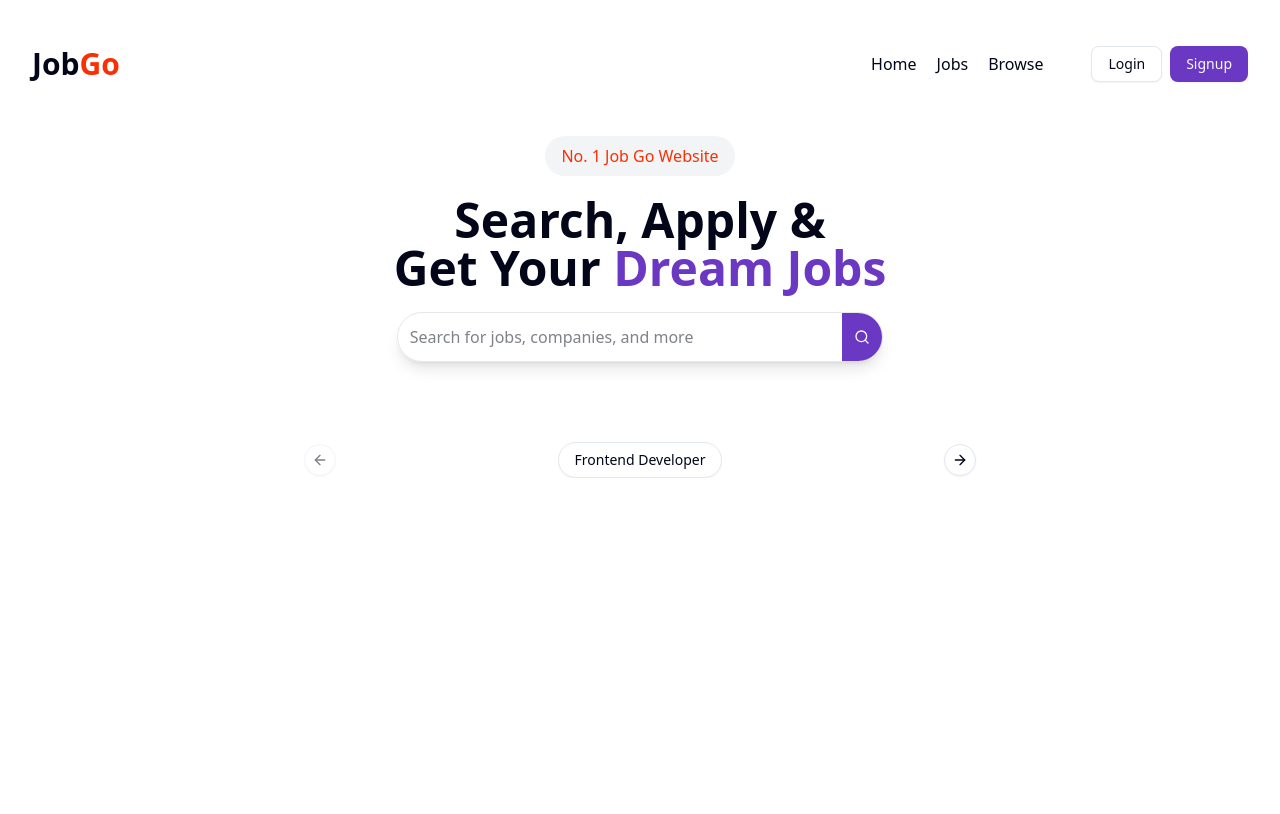
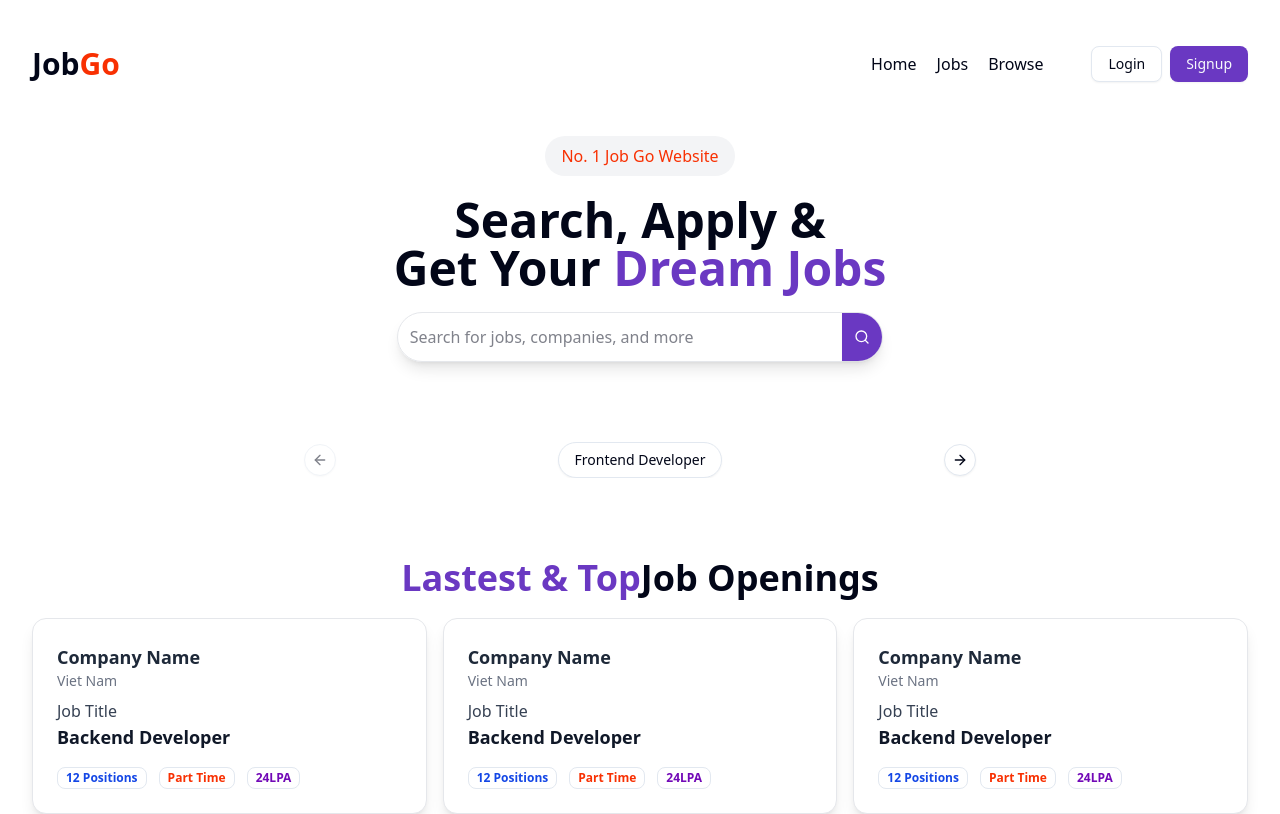
Before and after one commit to nguyendungnd204/jobgo-frontend, a React (Vite) app: page / in a window 1280 px wide. Shown: the top 814 px of the page. Built offline with nearby package versions, Linux system fonts and the light colour scheme; no server answers.

Commit message:
card jobs

```diff
--- a/src/components/CategoryCarousel.jsx
+++ b/src/components/CategoryCarousel.jsx
@@ -18,7 +18,6 @@ const CategoryCarousel = () => {
                     category.map((cat, index) => (
                         <CarouselItem className='md:basics-1/2 lg-basics-1/3'>
                             <Button variant='outline' className='rounded-full'>{cat}</Button>
-
                         </CarouselItem>
                     ))
                 }
--- a/src/components/Home.jsx
+++ b/src/components/Home.jsx
@@ -2,6 +2,7 @@ import React from 'react'
 import Navbar from './shared/Navbar'
 import HeroSection from './HeroSection'
 import CategoryCarousel from './CategoryCarousel'
+import LastestJobs from './LastestJobs'
 
 const Home = () => {
   return (
@@ -9,8 +10,8 @@ const Home = () => {
         <Navbar />
         <HeroSection/>
          <CategoryCarousel/>
-        {/*<LastestJobs/>
-        <Footer/> */}
+        <LastestJobs/>
+        {/*<Footer/> */}
     </div>
   )
 }
--- /dev/null
+++ b/src/components/LastestJobCard.jsx
@@ -0,0 +1,26 @@
+import React from 'react'
+import { Badge } from './ui/badge'
+
+const LastestJobCard = () => {
+  return (
+    <div className="p-6 rounded-xl shadow-lg bg-white border border-gray-200 cursor-pointer transition hover:shadow-2xl text-left">
+      <div className="mb-2">
+        <h1 className="font-semibold text-lg text-gray-800">Company Name</h1>
+        <p className="text-sm text-gray-500">Viet Nam</p>
+      </div>
+
+      <div className="mb-4">
+        <h2 className="text-base text-gray-700">Job Title</h2>
+        <p className="font-bold text-lg text-gray-900">Backend Developer</p>
+      </div>
+
+      <div className="flex flex-wrap items-center gap-3">
+        <Badge className="text-blue-700 font-semibold" variant="ghost">12 Positions</Badge>
+        <Badge className="text-[#F83002] font-semibold" variant="ghost">Part Time</Badge>
+        <Badge className="text-[#7209b7] font-semibold" variant="ghost">24LPA</Badge>
+      </div>
+    </div>
+  )
+}
+
+export default LastestJobCard
--- /dev/null
+++ b/src/components/LastestJobs.jsx
@@ -0,0 +1,18 @@
+import React from 'react'
+import LastestJobCard from './LastestJobCard'
+
+const randomJobs = [1,2,3,4,5,6,7,8]
+const LastestJobs = () => {
+  return (
+    <div className='max-w-7xl mx-auto my-20'>
+        <h1 className='text-4xl font-bold'><span className='text-[#6A38C2]'>Lastest & Top</span>Job Openings</h1>
+        <div className='grid grid-cols-3 gap-4 my-5'>
+          {
+            randomJobs.slice(0,6).map((item, index) => <LastestJobCard />)
+          }
+        </div>
+    </div>
+  )
+}
+
+export default LastestJobs
--- /dev/null
+++ b/src/components/ui/badge.jsx
@@ -0,0 +1,44 @@
+import * as React from "react"
+import { Slot } from "@radix-ui/react-slot"
+import { cva } from "class-variance-authority";
+
+import { cn } from "@/lib/utils"
+
+const badgeVariants = cva(
+  "inline-flex items-center justify-center rounded-md border px-2 py-0.5 text-xs font-medium w-fit whitespace-nowrap shrink-0 [&>svg]:size-3 gap-1 [&>svg]:pointer-events-none focus-visible:border-ring focus-visible:ring-ring/50 focus-visible:ring-[3px] aria-invalid:ring-destructive/20 dark:aria-invalid:ring-destructive/40 aria-invalid:border-destructive transition-[color,box-shadow] overflow-hidden",
+  {
+    variants: {
+      variant: {
+        default:
+          "border-transparent bg-primary text-primary-foreground [a&]:hover:bg-primary/90",
+        secondary:
+          "border-transparent bg-secondary text-secondary-foreground [a&]:hover:bg-secondary/90",
+        destructive:
+          "border-transparent bg-destructive text-white [a&]:hover:bg-destructive/90 focus-visible:ring-destructive/20 dark:focus-visible:ring-destructive/40 dark:bg-destructive/60",
+        outline:
+          "text-foreground [a&]:hover:bg-accent [a&]:hover:text-accent-foreground",
+      },
+    },
+    defaultVariants: {
+      variant: "default",
+    },
+  }
+)
+
+function Badge({
+  className,
+  variant,
+  asChild = false,
+  ...props
+}) {
+  const Comp = asChild ? Slot : "span"
+
+  return (
+    <Comp
+      data-slot="badge"
+      className={cn(badgeVariants({ variant }), className)}
+      {...props} />
+  );
+}
+
+export { Badge, badgeVariants }
```
